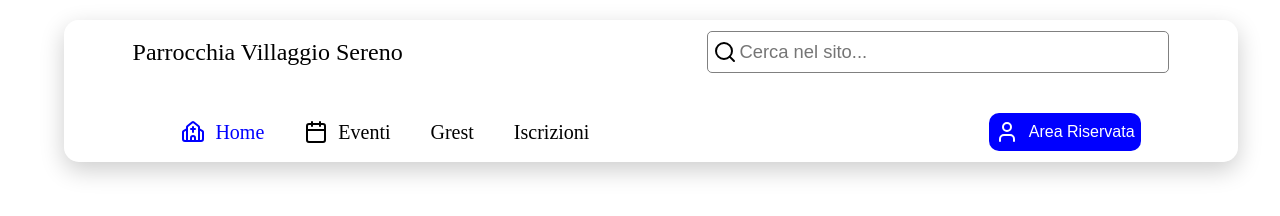
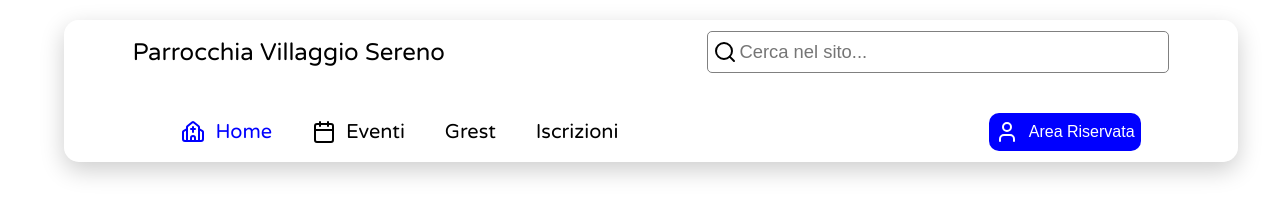
Before and after one commit to StefanoLosio/Grest-Oratorio-sito, a plain HTML site: page index.html in a window 1280 px wide. Drawn offline with Linux system fonts and the light colour scheme.

Commit message:
sistemato il link all'area personale e cambiato il font

```diff
--- a/index.html
+++ b/index.html
@@ -4,6 +4,7 @@
         <title>Parrocchia Villaggio Sereno</title>
         <link rel="stylesheet" href="style.css">
         <script src="navBar.js" defer></script>
+        <link href="https://fonts.googleapis.com/css2?family=Varela+Round&display=swap" rel="stylesheet">
     </head>
     <body>
         <div id="nav-bar" class="floating">
--- a/navBar.js
+++ b/navBar.js
@@ -5,7 +5,7 @@ const home_link = document.getElementById('home');
 const eventi_link = document.getElementById('eventi');
 const grest_link = document.getElementById('grest');
 const iscrizioni_link = document.getElementById('iscrizioni');
-const areaPersonale_link = document.getElementById('iscrizioni');
+const areaPersonale_link = document.getElementById('area-personale');
 
 button_show.addEventListener('click', () => {
     nav_bar.classList.toggle('open');
--- a/style.css
+++ b/style.css
@@ -1,3 +1,7 @@
+body {
+  font-family: "Varela Round", sans-serif;
+}
+
 #nav-bar {
     position: fixed;
     display: flex;
```
